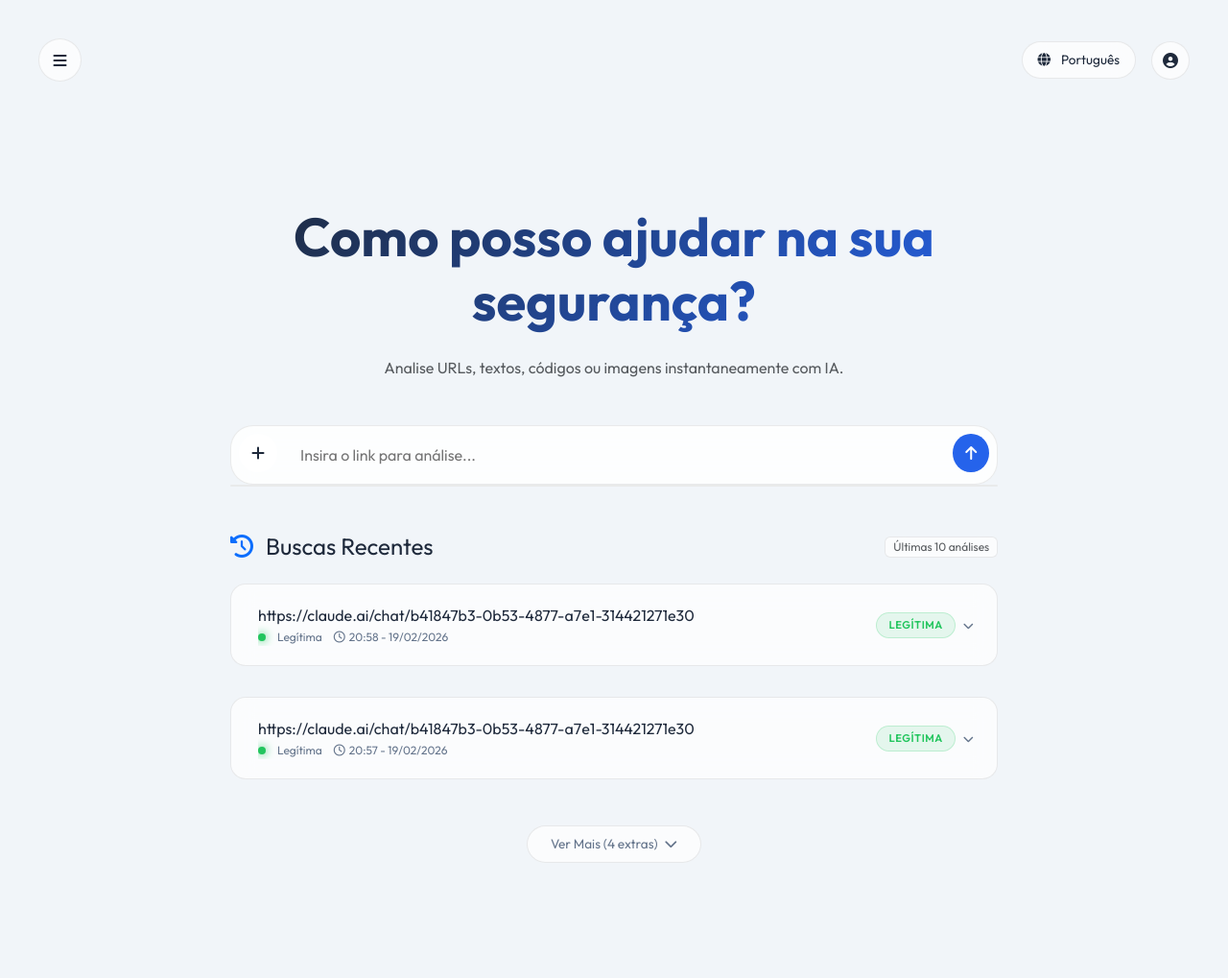
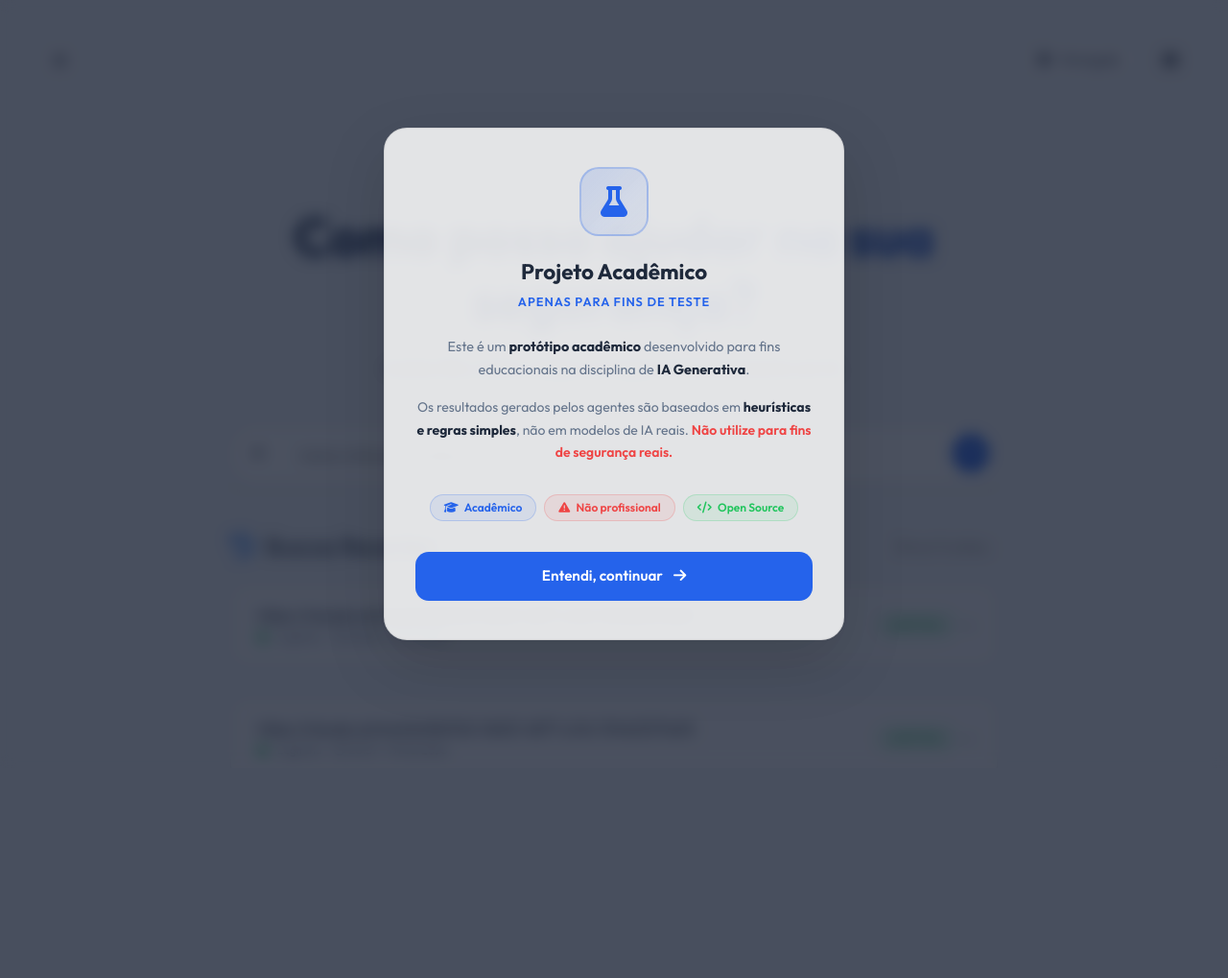
Before and after one commit to Janiel-Gomes/IA-Phishing, a Flask app: page / in a window 1280 px wide. Shown: the whole page at 96% size. After the commit the page ends 669 px from the top, so only its background shows below. Run offline with Flask 3, Linux system fonts and the light colour scheme; data comes from the database, SQL or seed files in the repository.

Commit message:
Add files via upload

```diff
--- a/templates/index.html
+++ b/templates/index.html
@@ -256,9 +256,119 @@
         </div>
     </main>
 
+    <!-- Disclaimer Popup -->
+    <div id="disclaimer-overlay" style="
+        position: fixed; inset: 0; z-index: 9999;
+        background: rgba(15, 23, 42, 0.75);
+        backdrop-filter: blur(8px);
+        display: flex; align-items: center; justify-content: center;
+        padding: 1.5rem;
+        animation: fadeIn 0.4s ease;
+    ">
+        <div style="
+            background: var(--card-bg);
+            border: 1px solid var(--border);
+            border-radius: 24px;
+            max-width: 480px;
+            width: 100%;
+            padding: 2.5rem 2rem;
+            box-shadow: 0 24px 64px rgba(0,0,0,0.15);
+            text-align: center;
+            animation: popupSlideIn 0.4s cubic-bezier(0.34, 1.56, 0.64, 1);
+        ">
+            <!-- Icon -->
+            <div style="
+                width: 72px; height: 72px;
+                background: linear-gradient(135deg, rgba(37,99,235,0.15), rgba(37,99,235,0.05));
+                border: 2px solid rgba(37,99,235,0.25);
+                border-radius: 20px;
+                display: flex; align-items: center; justify-content: center;
+                margin: 0 auto 1.5rem;
+                font-size: 2rem; color: var(--primary);
+            ">
+                <i class="fas fa-flask"></i>
+            </div>
+
+            <!-- Title -->
+            <h2 style="font-size: 1.4rem; font-weight: 700; color: var(--text-main); margin-bottom: 0.5rem;">
+                Projeto Acadêmico
+            </h2>
+            <p
+                style="font-size: 0.8rem; font-weight: 600; text-transform: uppercase; letter-spacing: 1px; color: var(--primary); margin-bottom: 1.5rem;">
+                Apenas para fins de teste
+            </p>
+
+            <!-- Body -->
+            <p style="color: var(--text-muted); font-size: 0.9rem; line-height: 1.7; margin-bottom: 1rem;">
+                Este é um <strong style="color: var(--text-main);">protótipo acadêmico</strong> desenvolvido para fins
+                educacionais na disciplina de <strong style="color: var(--text-main);">IA Generativa</strong>.
+            </p>
+            <p style="color: var(--text-muted); font-size: 0.875rem; line-height: 1.65; margin-bottom: 2rem;">
+                Os resultados gerados pelos agentes são baseados em <strong style="color: var(--text-main);">heurísticas
+                    e regras simples</strong>, não em modelos de IA reais. <span
+                    style="color: #ef4444; font-weight: 600;">Não utilize para fins de segurança reais.</span>
+            </p>
+
+            <!-- Tags -->
+            <div style="display: flex; justify-content: center; gap: 8px; flex-wrap: wrap; margin-bottom: 2rem;">
+                <span
+                    style="background: rgba(37,99,235,0.08); border: 1px solid rgba(37,99,235,0.2); color: var(--primary); border-radius: 100px; padding: 4px 14px; font-size: 0.75rem; font-weight: 600;">
+                    <i class="fas fa-graduation-cap me-1"></i> Acadêmico
+                </span>
+                <span
+                    style="background: rgba(239,68,68,0.08); border: 1px solid rgba(239,68,68,0.2); color: #ef4444; border-radius: 100px; padding: 4px 14px; font-size: 0.75rem; font-weight: 600;">
+                    <i class="fas fa-exclamation-triangle me-1"></i> Não profissional
+                </span>
+                <span
+                    style="background: rgba(34,197,94,0.08); border: 1px solid rgba(34,197,94,0.2); color: var(--success); border-radius: 100px; padding: 4px 14px; font-size: 0.75rem; font-weight: 600;">
+                    <i class="fas fa-code me-1"></i> Open Source
+                </span>
+            </div>
+
+            <!-- Button -->
+            <button id="disclaimer-close-btn"
+                onclick="document.getElementById('disclaimer-overlay').style.display='none'" style="
+                width: 100%;
+                padding: 14px;
+                background: var(--primary);
+                color: white;
+                border: none;
+                border-radius: 14px;
+                font-size: 0.95rem;
+                font-weight: 600;
+                cursor: pointer;
+                transition: all 0.2s ease;
+                font-family: 'Outfit', sans-serif;
+            " onmouseover="this.style.background='var(--primary-hover)'; this.style.transform='translateY(-1px)'"
+                onmouseout="this.style.background='var(--primary)'; this.style.transform='translateY(0)'">
+                Entendi, continuar <i class="fas fa-arrow-right ms-2"></i>
+            </button>
+        </div>
+    </div>
+
+    <style>
+        @keyframes popupSlideIn {
+            from {
+                opacity: 0;
+                transform: scale(0.85) translateY(20px);
+            }
+
+            to {
+                opacity: 1;
+                transform: scale(1) translateY(0);
+            }
+        }
+    </style>
+
     <!-- Scripts -->
     <script src="https://cdn.jsdelivr.net/npm/bootstrap@5.3.0/dist/js/bootstrap.bundle.min.js"></script>
     <script src="{{ url_for('static', filename='script.js') }}?v=2.0"></script>
+    <script>
+        // Close popup when clicking outside the card
+        document.getElementById('disclaimer-overlay').addEventListener('click', function (e) {
+            if (e.target === this) this.style.display = 'none';
+        });
+    </script>
 </body>
 
 </html>
```
